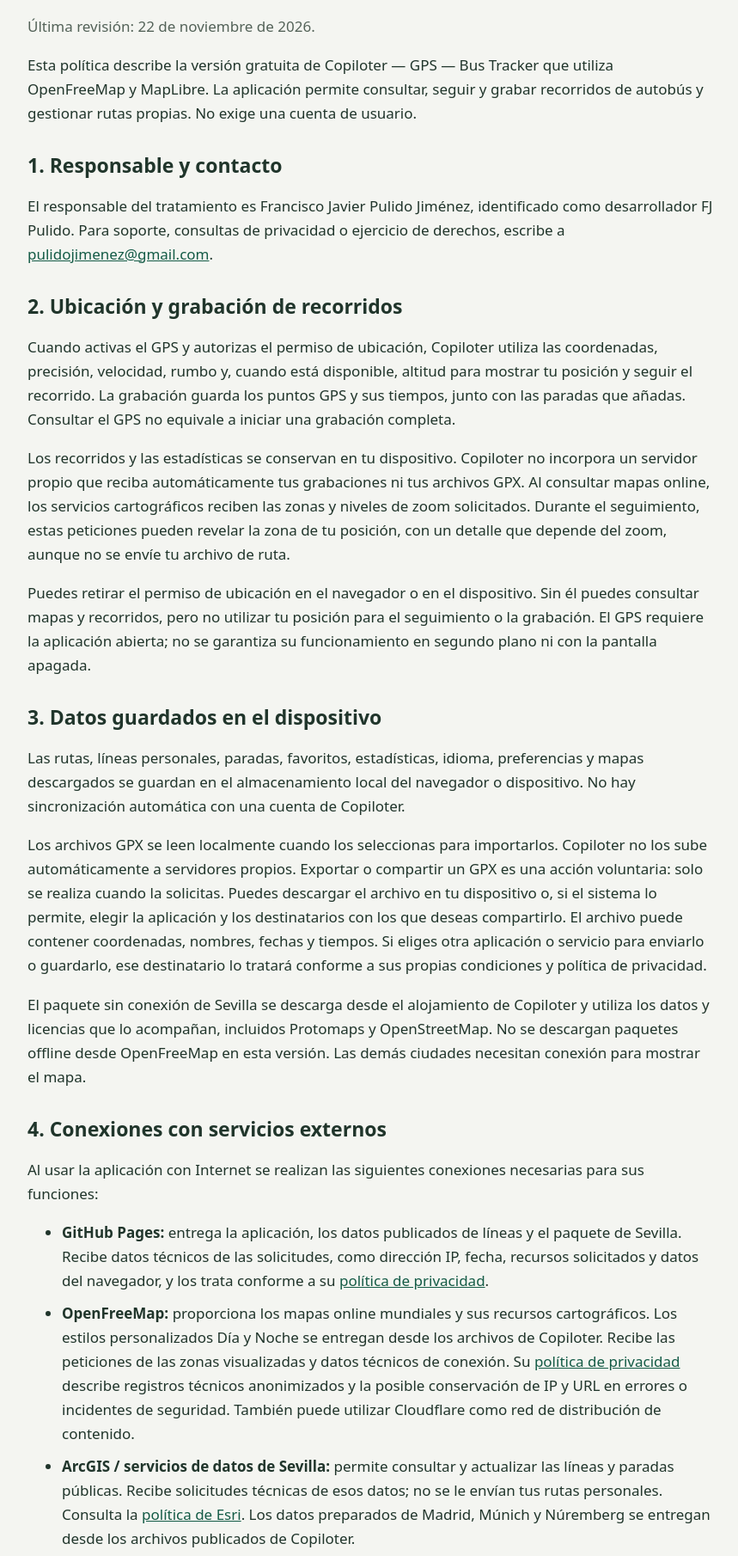
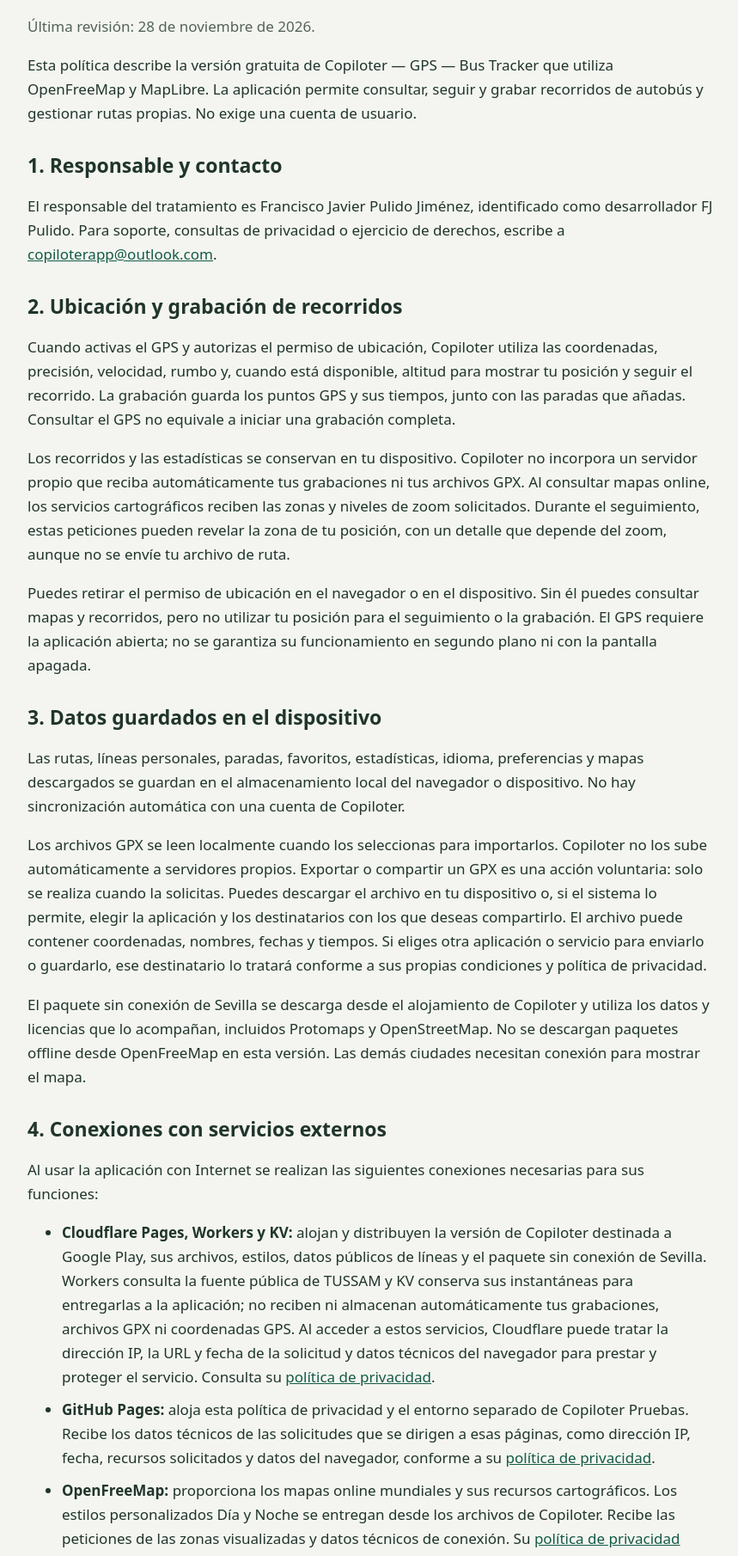
Before and after one commit to ndj4hfhj4v-web/copiloter-legal, a plain HTML site: page privacidad.html in a window 1280 px wide. Shown: the part 89-1899 px from the top of the page at 86% size, without its empty margins (208-1067 px from the left). Drawn offline with Linux system fonts and the light colour scheme.

Commit message:
Update privacy hosting for independent Cloudflare Google Play environment and approved official support contact

```diff
--- a/privacidad.html
+++ b/privacidad.html
@@ -3,10 +3,10 @@
 <style>body{margin:0;background:#f4f5f1;color:#20352b;font:17px/1.65 system-ui,sans-serif}main{max-width:800px;margin:auto;padding:28px 22px 60px}h1,h2{line-height:1.25}h1{font-size:30px}h2{font-size:23px;margin-top:32px}a{color:#145b46;overflow-wrap:anywhere}li{margin:10px 0}.date{color:#536258}footer{border-top:1px solid #cbd4cd;margin-top:30px;padding-top:15px;font-size:14px}</style></head>
 <body><main>
 <h1>Política de privacidad de Copiloter</h1>
-<p class="date">Última revisión: 22 de noviembre de 2026.</p>
+<p class="date">Última revisión: 28 de noviembre de 2026.</p>
 <p>Esta política describe la versión gratuita de Copiloter — GPS — Bus Tracker que utiliza OpenFreeMap y MapLibre. La aplicación permite consultar, seguir y grabar recorridos de autobús y gestionar rutas propias. No exige una cuenta de usuario.</p>
 <h2>1. Responsable y contacto</h2>
-<p>El responsable del tratamiento es Francisco Javier Pulido Jiménez, identificado como desarrollador FJ Pulido. Para soporte, consultas de privacidad o ejercicio de derechos, escribe a <a href="mailto:pulidojimenez@gmail.com">pulidojimenez@gmail.com</a>.</p>
+<p>El responsable del tratamiento es Francisco Javier Pulido Jiménez, identificado como desarrollador FJ Pulido. Para soporte, consultas de privacidad o ejercicio de derechos, escribe a <a href="mailto:copiloterapp@outlook.com">copiloterapp@outlook.com</a>.</p>
 <h2>2. Ubicación y grabación de recorridos</h2>
 <p>Cuando activas el GPS y autorizas el permiso de ubicación, Copiloter utiliza las coordenadas, precisión, velocidad, rumbo y, cuando está disponible, altitud para mostrar tu posición y seguir el recorrido. La grabación guarda los puntos GPS y sus tiempos, junto con las paradas que añadas. Consultar el GPS no equivale a iniciar una grabación completa.</p>
 <p>Los recorridos y las estadísticas se conservan en tu dispositivo. Copiloter no incorpora un servidor propio que reciba automáticamente tus grabaciones ni tus archivos GPX. Al consultar mapas online, los servicios cartográficos reciben las zonas y niveles de zoom solicitados. Durante el seguimiento, estas peticiones pueden revelar la zona de tu posición, con un detalle que depende del zoom, aunque no se envíe tu archivo de ruta.</p>
@@ -18,9 +18,10 @@
 <h2>4. Conexiones con servicios externos</h2>
 <p>Al usar la aplicación con Internet se realizan las siguientes conexiones necesarias para sus funciones:</p>
 <ul>
-<li><strong>GitHub Pages:</strong> entrega la aplicación, los datos publicados de líneas y el paquete de Sevilla. Recibe datos técnicos de las solicitudes, como dirección IP, fecha, recursos solicitados y datos del navegador, y los trata conforme a su <a href="https://docs.github.com/es/site-policy/privacy-policies/github-general-privacy-statement">política de privacidad</a>.</li>
+<li><strong>Cloudflare Pages, Workers y KV:</strong> alojan y distribuyen la versión de Copiloter destinada a Google Play, sus archivos, estilos, datos públicos de líneas y el paquete sin conexión de Sevilla. Workers consulta la fuente pública de TUSSAM y KV conserva sus instantáneas para entregarlas a la aplicación; no reciben ni almacenan automáticamente tus grabaciones, archivos GPX ni coordenadas GPS. Al acceder a estos servicios, Cloudflare puede tratar la dirección IP, la URL y fecha de la solicitud y datos técnicos del navegador para prestar y proteger el servicio. Consulta su <a href="https://www.cloudflare.com/privacypolicy/">política de privacidad</a>.</li>
+<li><strong>GitHub Pages:</strong> aloja esta política de privacidad y el entorno separado de Copiloter Pruebas. Recibe los datos técnicos de las solicitudes que se dirigen a esas páginas, como dirección IP, fecha, recursos solicitados y datos del navegador, conforme a su <a href="https://docs.github.com/es/site-policy/privacy-policies/github-general-privacy-statement">política de privacidad</a>.</li>
 <li><strong>OpenFreeMap:</strong> proporciona los mapas online mundiales y sus recursos cartográficos. Los estilos personalizados Día y Noche se entregan desde los archivos de Copiloter. Recibe las peticiones de las zonas visualizadas y datos técnicos de conexión. Su <a href="https://openfreemap.org/privacy/">política de privacidad</a> describe registros técnicos anonimizados y la posible conservación de IP y URL en errores o incidentes de seguridad. También puede utilizar Cloudflare como red de distribución de contenido.</li>
-<li><strong>ArcGIS / servicios de datos de Sevilla:</strong> permite consultar y actualizar las líneas y paradas públicas. Recibe solicitudes técnicas de esos datos; no se le envían tus rutas personales. Consulta la <a href="https://www.esri.com/en-us/privacy/overview">política de Esri</a>. Los datos preparados de Madrid, Múnich y Núremberg se entregan desde los archivos publicados de Copiloter.</li>
+<li><strong>ArcGIS / servicios de datos de Sevilla:</strong> publica las líneas y paradas de TUSSAM. En la versión de Google Play, el actualizador de Cloudflare consulta esa fuente y la aplicación obtiene la copia preparada desde Cloudflare; esas consultas automáticas a ArcGIS no contienen tu posición ni tus rutas personales. Otros entornos pueden consultar directamente la fuente, que recibe los datos técnicos de esas solicitudes. Consulta la <a href="https://www.esri.com/en-us/privacy/overview">política de Esri</a>. Los datos preparados de Madrid, Múnich y Núremberg se entregan desde los archivos publicados de Copiloter.</li>
 <li><strong>Navegador y servicios del dispositivo:</strong> gestionan la ubicación, los permisos y la visualización de la aplicación. Sus tratamientos dependen del navegador y del sistema que utilices.</li>
 </ul>
 <p>Mapbox, Google Maps e IGN no están disponibles como proveedores en esta versión gratuita. La atribución de OpenStreetMap y OpenMapTiles identifica fuentes de datos cartográficos; no significa que la aplicación descargue el mapa de fondo desde tile.openstreetmap.org.</p>
@@ -40,7 +41,7 @@
 <p>Las comunicaciones de soporte se conservan mientras sean necesarias para atender la solicitud y su seguimiento. Una vez resuelta, se eliminan cuando dejan de ser necesarias, salvo que una reclamación o responsabilidad pendiente justifique conservar la información imprescindible durante el plazo aplicable. Las solicitudes de derechos y sus respuestas se conservan únicamente durante el tiempo necesario para tramitarlas y acreditar su atención, conforme a las obligaciones aplicables.</p>
 <h2>6. Eliminación y derechos</h2>
 <p>Puedes eliminar rutas desde «Mis líneas» y el paquete de Sevilla desde sus controles de mapas. Para borrar los datos locales del sitio, utiliza los ajustes de almacenamiento del sitio en el navegador que ejecuta Copiloter; también se borrarán las preferencias y los mapas guardados. Exporta antes las rutas que quieras conservar. La aplicación Android utiliza el navegador para ejecutar el contenido web. Desinstalar la aplicación Android o un acceso PWA no garantiza por sí solo que se borren los datos del sitio: comprueba también los ajustes de almacenamiento del sitio en Chrome o en el navegador utilizado. El borrado del almacenamiento de un origen compartido puede afectar a otras páginas alojadas en ese mismo origen. Las copias gestionadas por el dispositivo o navegador dependen de sus ajustes; Copiloter no ofrece una copia en la nube propia.</p>
-<p>No hay una cuenta de Copiloter que debas eliminar ni acceso remoto del desarrollador a tus rutas locales. Puedes solicitar acceso, rectificación, supresión, oposición, limitación o portabilidad respecto de los datos bajo responsabilidad del proyecto, y retirar el consentimiento cuando proceda, escribiendo a <a href="mailto:pulidojimenez@gmail.com">pulidojimenez@gmail.com</a>. La retirada no afecta al tratamiento lícito anterior. Cuando el tratamiento se base en el interés legítimo, puedes oponerte por motivos relacionados con tu situación particular. Se dejará de tratar la información para esa finalidad salvo que existan motivos legítimos imperiosos que prevalezcan o sea necesaria para formular, ejercer o defender reclamaciones. El alcance de cada derecho depende de sus requisitos legales; la portabilidad se aplica a los datos facilitados por ti tratados por medios automatizados sobre la base del consentimiento o de un contrato. Para datos tratados por un proveedor externo, consulta también sus mecanismos de privacidad.</p>
+<p>No hay una cuenta de Copiloter que debas eliminar ni acceso remoto del desarrollador a tus rutas locales. Puedes solicitar acceso, rectificación, supresión, oposición, limitación o portabilidad respecto de los datos bajo responsabilidad del proyecto, y retirar el consentimiento cuando proceda, escribiendo a <a href="mailto:copiloterapp@outlook.com">copiloterapp@outlook.com</a>. La retirada no afecta al tratamiento lícito anterior. Cuando el tratamiento se base en el interés legítimo, puedes oponerte por motivos relacionados con tu situación particular. Se dejará de tratar la información para esa finalidad salvo que existan motivos legítimos imperiosos que prevalezcan o sea necesaria para formular, ejercer o defender reclamaciones. El alcance de cada derecho depende de sus requisitos legales; la portabilidad se aplica a los datos facilitados por ti tratados por medios automatizados sobre la base del consentimiento o de un contrato. Para datos tratados por un proveedor externo, consulta también sus mecanismos de privacidad.</p>
 <p>Si consideras que se han vulnerado tus derechos puedes reclamar ante la <a href="https://www.aepd.es/">Agencia Española de Protección de Datos</a>.</p>
 <h2>7. Audiencia y cambios</h2>
 <p>Copiloter se dirige a personas de 16 años o más y no está diseñada específicamente para niños. Esta versión no incorpora compras ni suscripciones. Si cambian las funciones o los tratamientos de datos, se actualizará esta política y se solicitarán los permisos o consentimientos que correspondan.</p>
```
